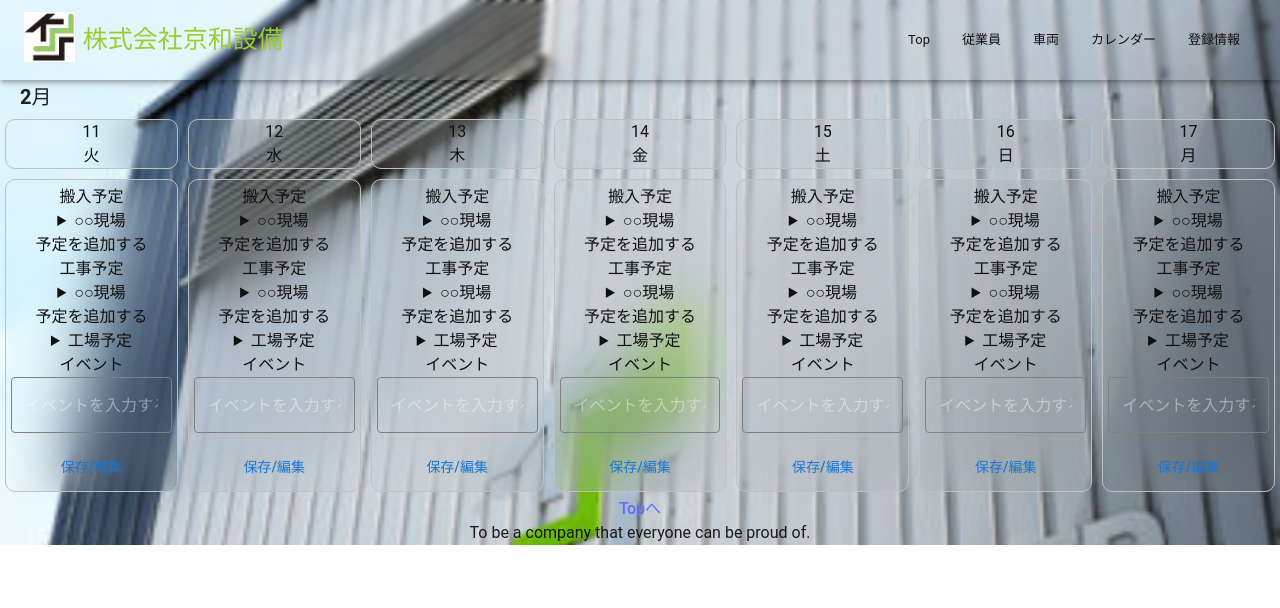
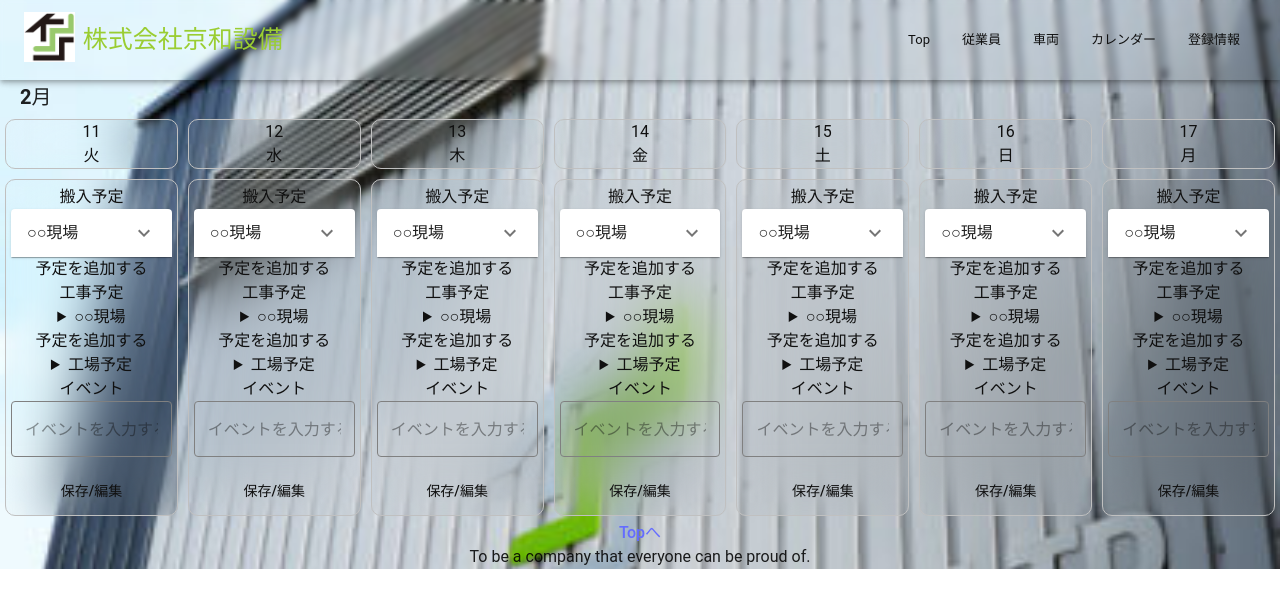
Before and after one commit to nagai-sho/schedule_app, a React (Vite) app in the folder schedule_app_frontend/: page /calender/show in a window 1280 px wide. Shown: the top 608 px of the page. Built offline with nearby package versions, Linux system fonts and the light colour scheme.

Commit message:
Fixed Transport.tsx

```diff
--- a/schedule_app_frontend/src/components/Day.tsx
+++ b/schedule_app_frontend/src/components/Day.tsx
@@ -20,7 +20,7 @@ const Day: React.FC<DayProps> = ({ date }) => {
       >
         <Stack
           sx={{
-            border: `solid 1px ${colorCodes.border.default}`,
+            border: `solid 0.5px ${colorCodes.border.default}`,
             borderRadius: '10px',
             color: colorCodes.text.default,
             backgroundColor: 'transparent',
@@ -33,7 +33,7 @@ const Day: React.FC<DayProps> = ({ date }) => {
         </Stack>
         <Stack
           sx={{
-            border: `solid 1px ${colorCodes.border.default}`,
+            border: `solid 0.5px ${colorCodes.border.default}`,
             borderRadius: '10px',
             color: colorCodes.text.default,
             backgroundColor: 'transparent',
@@ -54,10 +54,12 @@ const Day: React.FC<DayProps> = ({ date }) => {
               fullWidth
               sx={{
                 mb: 2,
-                color: 'white', // 入力文字の色
-                input: { color: 'white' }, // 入力フィールドのテキスト色
-                '& .MuiInputLabel-root': { color: 'white' }, // ラベルの色
-                '& .MuiInputLabel-root.Mui-focused': { color: 'white' }, // フォーカス時のラベル色
+                color: colorCodes.text.default, // 入力文字の色
+                input: { color: colorCodes.text.default }, // 入力フィールドのテキスト色
+                '& .MuiInputLabel-root': { color: colorCodes.text.default }, // ラベルの色
+                '& .MuiInputLabel-root.Mui-focused': {
+                  color: colorCodes.text.default,
+                }, // フォーカス時のラベル色
                 '& .MuiOutlinedInput-root': {
                   '& fieldset': { borderColor: 'gray' }, // 通常時の枠線
                   '&:hover fieldset': { borderColor: 'green' }, // ホバー時の枠線
--- a/schedule_app_frontend/src/components/EventButton.tsx
+++ b/schedule_app_frontend/src/components/EventButton.tsx
@@ -1,4 +1,5 @@
 import Button from '@mui/material/Button';
+import colorCodes from '../styles/colors';
 
 const EventButton: React.FC = () => {
   return (
@@ -8,6 +9,7 @@ const EventButton: React.FC = () => {
         onClick={() => {
           console.log('save!');
         }}
+        sx={{ color: colorCodes.text.default }}
       >
         保存/編集
       </Button>
--- a/schedule_app_frontend/src/components/Transport.tsx
+++ b/schedule_app_frontend/src/components/Transport.tsx
@@ -1,17 +1,42 @@
+import { useState } from 'react';
+import { ExpandMore } from '@mui/icons-material';
+import {
+  Accordion,
+  AccordionDetails,
+  AccordionSummary,
+  FormControl,
+  InputLabel,
+  MenuItem,
+  Select,
+  SelectChangeEvent,
+  Typography,
+} from '@mui/material';
+
 const Transport: React.FC = () => {
+  const [truck, setTruck] = useState('');
+  const handleChange = (event: SelectChangeEvent<string>) => {
+    setTruck(event.target.value);
+  };
   return (
     <>
-      <div>搬入予定</div>
-      <details>
-        <summary>○○現場</summary>
-        <div>2tトラック</div>
-        <select name="truck">
-          <option>車両を追加する</option>
-          <option>軽トラ</option>
-          <option>2tトラック</option>
-        </select>
-      </details>
-      <div>予定を追加する</div>
+      <Typography>搬入予定</Typography>
+      <Accordion>
+        <AccordionSummary expandIcon={<ExpandMore />}>
+          <Typography>○○現場</Typography>
+        </AccordionSummary>
+        <AccordionDetails>
+          <Typography>{truck}</Typography>
+          <FormControl fullWidth>
+            <InputLabel>車両を選択</InputLabel>
+            <Select value={truck} onChange={handleChange} label={'車両を選択'}>
+              {/* <MenuItem>車両を追加する</MenuItem> */}
+              <MenuItem value={'軽トラ'}>軽トラ</MenuItem>
+              <MenuItem value={'2tトラック'}>2tトラック</MenuItem>
+            </Select>
+          </FormControl>
+        </AccordionDetails>
+      </Accordion>
+      <Typography>予定を追加する</Typography>
     </>
   );
 };
```
